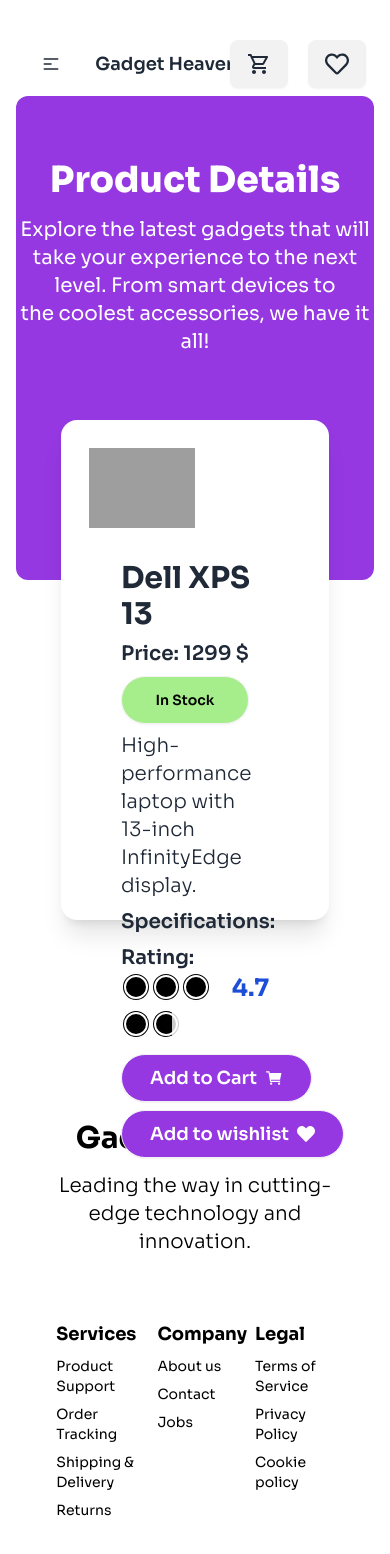
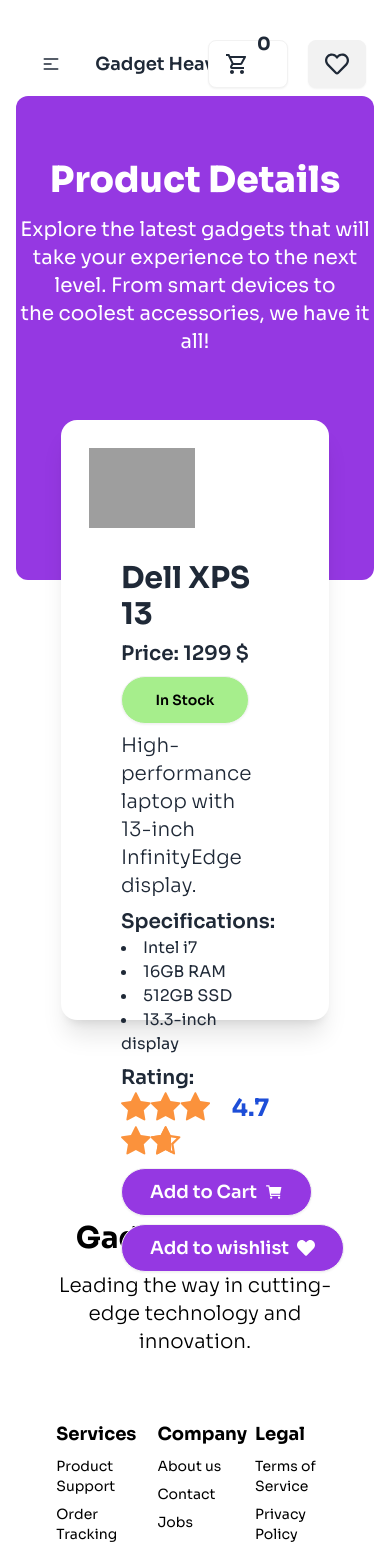
Before and after one commit to programming-hero-web-course-4/b10a8-gadget-heaven-SifatSararChistee, a React (Vite) app: page /productDetails/1 in a window 390 px wide. Shown: the top 1554 px of the page. Built offline with nearby package versions, Linux system fonts and the light colour scheme; grey boxes are pictures that could not be loaded.

Commit message:
added react rating

```diff
--- a/index.html
+++ b/index.html
@@ -18,6 +18,11 @@
       rel="stylesheet"
     />
 
+    <link
+      rel="stylesheet"
+      href="https://cdnjs.cloudflare.com/ajax/libs/font-awesome/4.7.0/css/font-awesome.min.css"
+    />
+
     <style>
       .sora-font {
         font-family: "Sora", sans-serif;
--- a/package.json
+++ b/package.json
@@ -14,6 +14,7 @@
     "match-sorter": "^7.0.0",
     "react": "^18.3.1",
     "react-dom": "^18.3.1",
+    "react-hot-toast": "^2.4.1",
     "react-icons": "^5.3.0",
     "react-rating": "^2.0.5",
     "react-router-dom": "^6.27.0",
--- a/src/Components/Navbar.jsx
+++ b/src/Components/Navbar.jsx
@@ -1,9 +1,16 @@
 import { NavLink } from "react-router-dom";
 import { MdOutlineShoppingCart } from "react-icons/md";
 import { FaRegHeart } from "react-icons/fa";
+import { useEffect, useState } from "react";
+import { getAllProducts } from "../Utilities";
 
 const Navbar = () => {
 
+const [counter, setCounter]= useState(0)
+useEffect(()=>{
+  const all = getAllProducts()
+  setCounter(all.length)
+},[])
 const links =<>
         <li className="mr-5 mb-2 text-lg"><NavLink to={"/"}>Home</NavLink></li>
         <li className="mr-5 mb-2 text-lg"><NavLink to={"/statistics"}>Statistics</NavLink></li>
@@ -42,7 +49,7 @@
     </ul>
   </div>
   <div className="navbar-end flex gap-5">
-    <a className="btn text-2xl"><MdOutlineShoppingCart /></a>
+    <a className="btn bg-white text-2xl"><MdOutlineShoppingCart /><span  id="cart" className="text-lg font-bold -top-5 relative">{counter}</span></a>
     <a className="btn text-2xl"><FaRegHeart /></a>
   </div>
 </div>
--- a/src/Components/ProductDetails.jsx
+++ b/src/Components/ProductDetails.jsx
@@ -13,14 +13,12 @@
         setProduct(singleProduct)
     },[data, product_id])
 
-
     const handleAddToCart=(product)=>{
         addToCart(product)
     }
     const handleWishBtn=(product)=>{
         addToWish(product)
     }
-
     return (
         <div>
             <div className="bg-[#9538E2] text-center pt-16 pb-56 rounded-xl">
@@ -28,7 +26,7 @@
             <p className="text-xl text-white font-normal">Explore the latest gadgets that will take your experience to the next level. From smart devices to <br />the coolest accessories, we have it all!</p>
             </div>
 
-            <div className="card lg:card-side bg-base-100 shadow-xl w-3/4 mx-auto p-7 relative -top-40 h-[500px]">
+            <div className="card lg:card-side bg-base-100 shadow-xl w-3/4 mx-auto p-7 relative -top-40 h-[600px]">
                 <div className="w-1/2 rounded-lg h-[400px]">
                     <img
                     className="w-full h-full"
@@ -44,20 +42,23 @@
                     <p className="text-xl font-light">{product.description}</p>
                     <div>
                         <h5 className="text-xl font-semibold">Specifications:</h5>
-                        <ol>
-                        {/* {
-                        array.map((spec,index) => (
-                <li key={index}  >{spec}</li>
-             ))
-                } */}
-                        </ol>
+                        <div>
+                        {
+                        product.Specification?.map((spec, index) => (
+                            <li key={index}>{spec}</li>
+                        ))
+                        }
+                        </div>
                     </div>
                     <div>
                         <h5 className="text-xl font-semibold">Rating:</h5>
                         <div className="flex gap-3">
                         <Rating
+                        className="text-orange-400"
                           initialRating= {product.rating}
                           readonly
+                          emptySymbol="fa fa-star-o fa-2x"  // empty star
+                        fullSymbol="fa fa-star fa-2x"      // filled star
                         />
                          <span className="text-2xl font-bold text-blue-700">{product.rating}</span>
                         </div>
--- a/src/Utilities/index.js
+++ b/src/Utilities/index.js
@@ -1,16 +1,29 @@
+import toast from "react-hot-toast";
+
 const getAllProducts = () => {
   const all = localStorage.getItem("addedProduct");
-  consol.log(all);
+
+  if (all) {
+    const addedProduct = JSON.parse(all);
+    return addedProduct;
+  } else {
+    return [];
+  }
 };
 
 const addToCart = (product) => {
-  const addedProduct = [];
+  const addedProduct = getAllProducts();
+  const isExist = addedProduct.find(
+    (item) => item.product_id == product.product_id
+  );
+  if (isExist) return toast.error("Already Added this Product");
   addedProduct.push(product);
   localStorage.setItem("addedProduct", JSON.stringify(addedProduct));
+  toast.success("Successfully Added this Product");
 };
 
 const addToWish = (product) => {
   console.log(product);
 };
 
-export { addToCart, addToWish };
+export { addToCart, addToWish, getAllProducts };
--- a/src/main.jsx
+++ b/src/main.jsx
@@ -9,6 +9,7 @@
 import Dashboard from './Pages/Dashboard';
 import ProductCards from './Components/ProductCards';
 import ProductDetails from './Components/ProductDetails';
+import { Toaster } from "react-hot-toast";
 
 
 const router = createBrowserRouter([
@@ -54,6 +55,7 @@
 
 createRoot(document.getElementById('root')).render(
   <StrictMode>
+    <Toaster></Toaster>
     <RouterProvider router={router} />
   </StrictMode>,
 )
```
Also changed, not shown: 1 other file (tests, documents, lock files or other folders).
